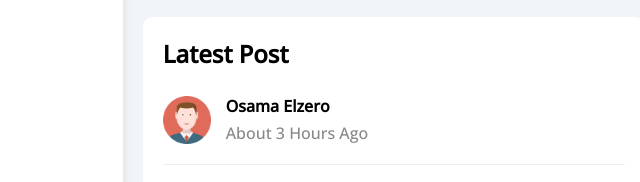
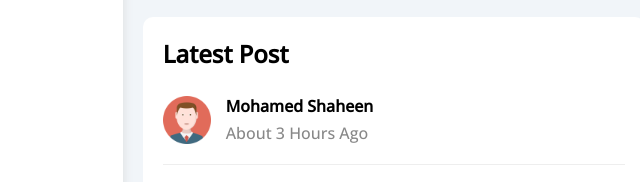
Before and after one commit to mohamedshaheen26/Dashboard, a plain HTML site: page index.html in a window 1280 px wide. Shown: the part 2419-2601 px from the top of the page, 92-732 px from the left. Drawn offline with nearby package versions, Linux system fonts and the light colour scheme.

Commit message:
Update index.html

```diff
--- a/index.html
+++ b/index.html
@@ -496,7 +496,7 @@
             <div class="d-flex align-c border-b pb-20">
               <img src="imgs/avatar.png" alt="" />
               <div class="account-name ml-15">
-                <span class="mb-5 d-block fw-bold">Osama Elzero</span>
+                <span class="mb-5 d-block fw-bold">Mohamed Shaheen</span>
                 <span class="c-gray">About 3 Hours Ago</span>
               </div>
             </div>
```
